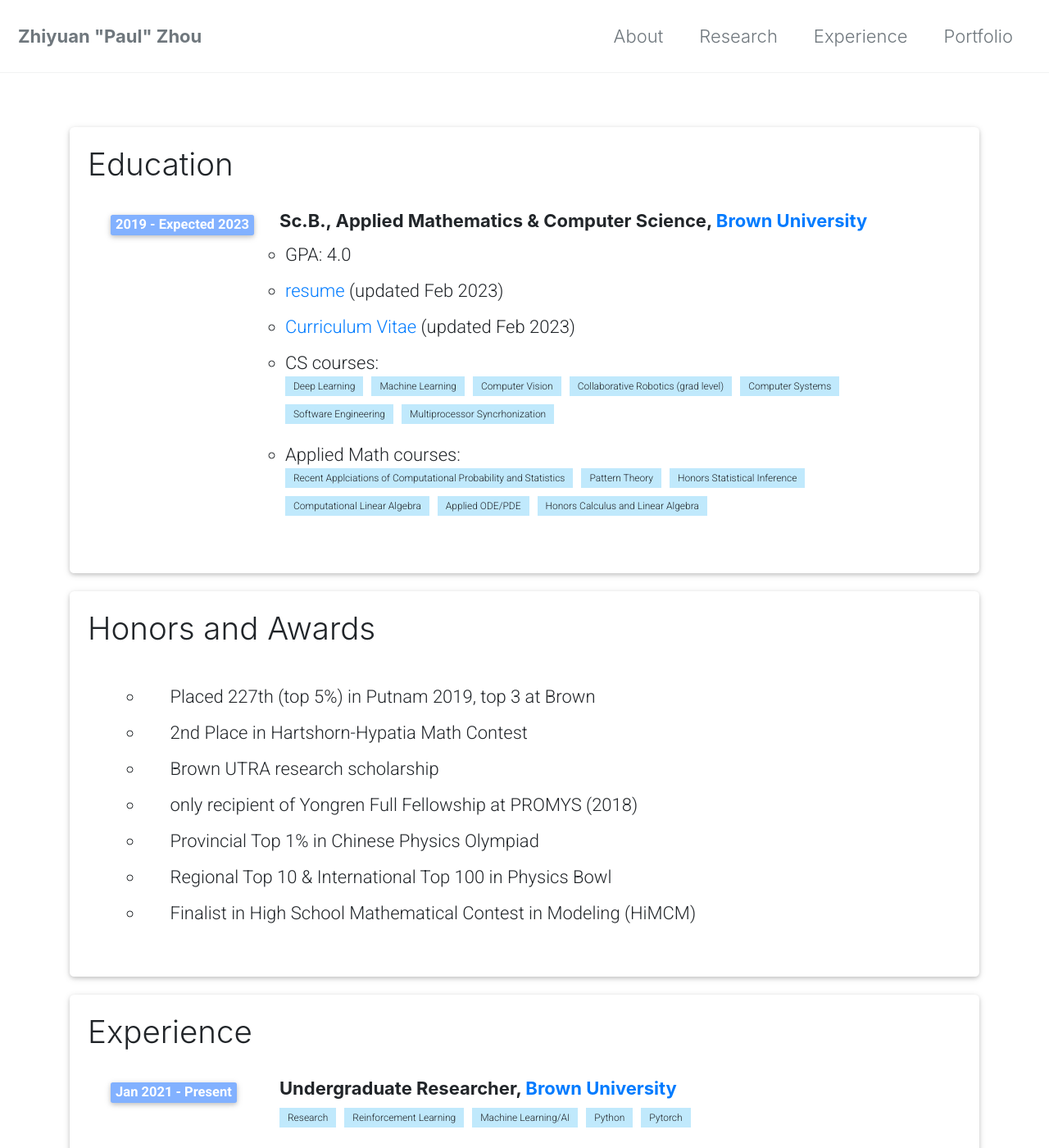
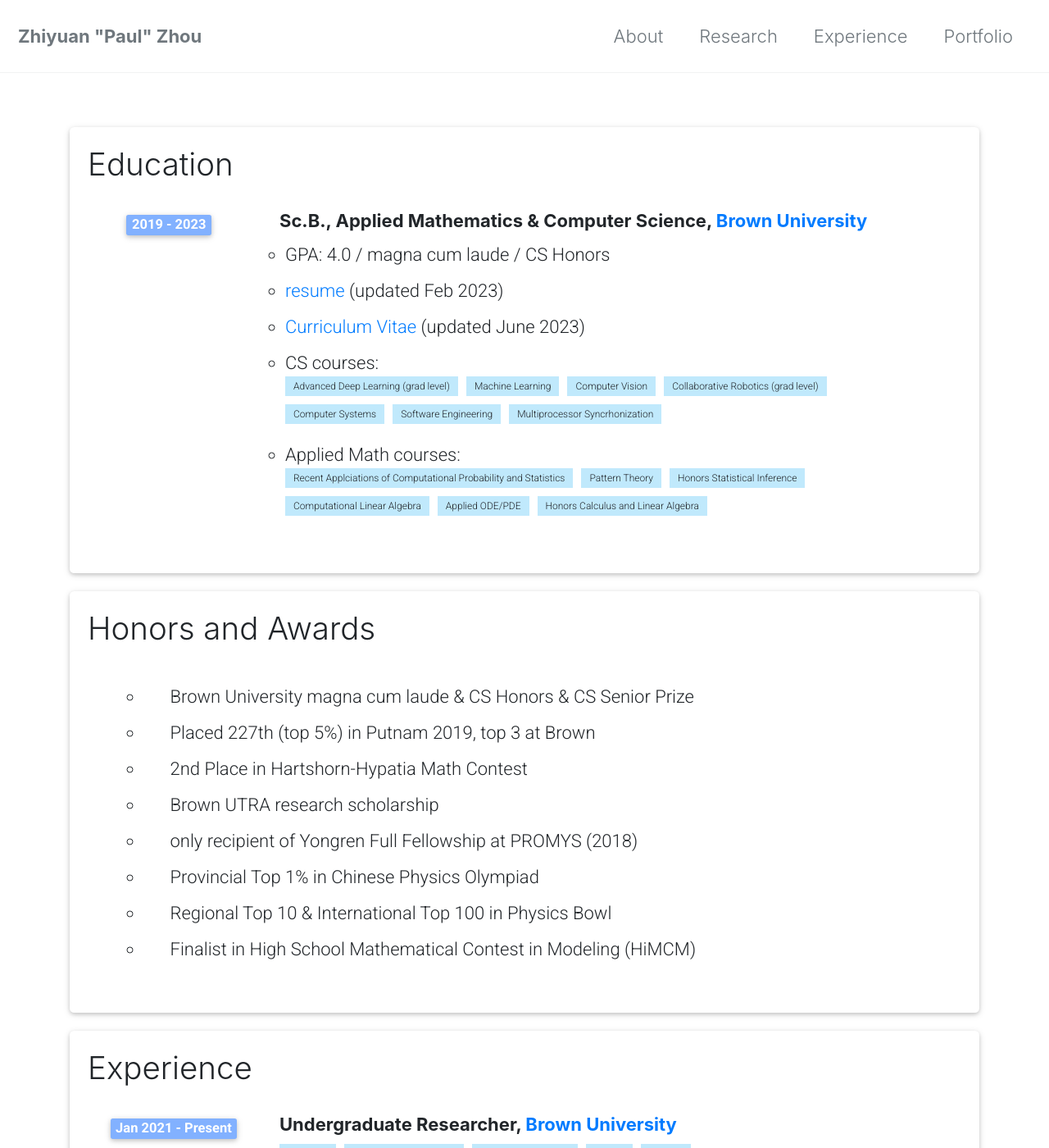
Before and after one commit to zhouzypaul/zhouzypaul.github.io, a Jekyll site: the page built from _pages/experience.html, in a window 1280 px wide and 1400 px high. Shown: the whole window at 82% size. Built offline with Jekyll 4.4.1, drawn with Linux system fonts in a browser that asks for light colours; cached includes are drawn as plain includes; a style sheet for code colours, icons or effects is not loaded.

Commit message:
update brown graduation

```diff
--- a/_pages/experience.html
+++ b/_pages/experience.html
@@ -40,14 +40,14 @@ permalink: /experience/
                         <div class="row">
                             <div class="col-xs-2 cl-sm-2 col-md-2 text-center" style="width: 75px;">
                               <span class="badge font-weight-bold btn-light-blue align-middle" style="min-width: 75px;">
-                                2019 - Expected 2023
+                                2019 - 2023
                               </span>
                             </div>
                           <div class="col-xs-10 cl-sm-10 col-md-10 mt-2 mt-md-0">
                             <h6 class="title font-weight-bold ml-1 ml-md-4">Sc.B., Applied Mathematics &amp; Computer Science, <a href="https://www.brown.edu/" target="_blank" rel="noopener noreferrer">Brown University</a></h6>
                               <ul class="items">
                                   <li>
-                                      <span class="item">GPA: 4.0</span>
+                                      <span class="item">GPA: 4.0 / magna cum laude / CS Honors </span>
                                   </li>
                               </ul>
                               <ul class="items">
@@ -55,14 +55,14 @@ permalink: /experience/
                                     <span class="item"> <a href="../pdfs/bio/resume.pdf">resume</a> (updated Feb 2023)</span>
                                 </li>
                                 <li>
-                                  <span class="item"> <a href="../pdfs/bio/CV.pdf">Curriculum Vitae</a> (updated Feb 2023) </span>
+                                  <span class="item"> <a href="../pdfs/bio/CV.pdf">Curriculum Vitae</a> (updated June 2023) </span>
                                 </li>
                               </ul>
                               <ul class="items">
                                 <li>
                                   <span class="item">CS courses: </span>
                                   <div class="skills ">
-                                    <span class="skill">Deep Learning</span>
+                                    <span class="skill">Advanced Deep Learning (grad level)</span>
                                     <span class="skill">Machine Learning</span>
                                     <span class="skill">Computer Vision</span>
                                     <span class="skill">Collaborative Robotics (grad level)</span>
@@ -102,6 +102,9 @@ permalink: /experience/
                         <div class="row">
                           <div class="col-xs-10 cl-sm-10 col-md-10 mt-2 mt-md-0">
                             <ul>
+                              <li>
+                                <h7 class="title ml-1 ml-md-4">Brown University magna cum laude & CS Honors & CS Senior Prize</h7>
+                              </li>
                               <li>
                                 <h7 class="title ml-1 ml-md-4">Placed 227th (top 5%) in Putnam 2019, top 3 at Brown</h7>
                               </li>
```
Also changed, not shown: index.md (+2 -2 lines), 1 other file.
